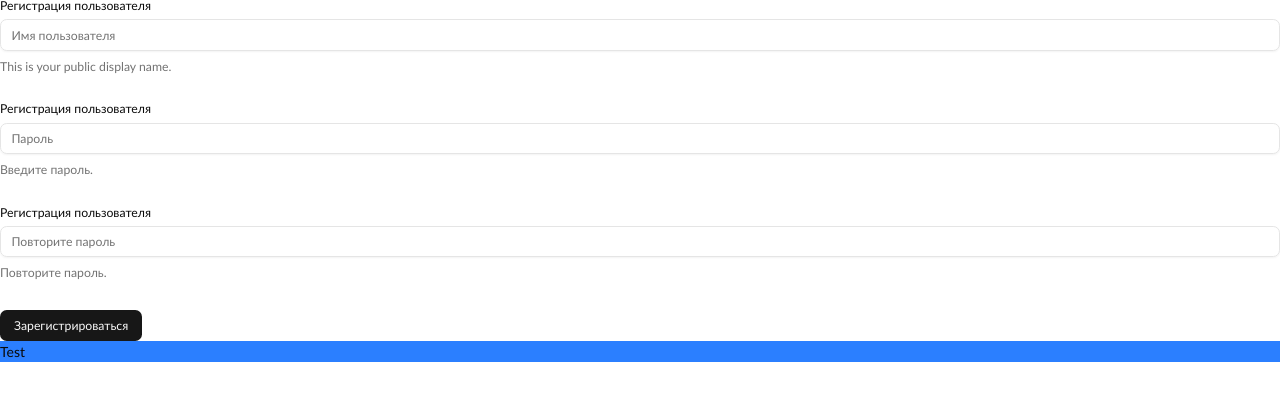
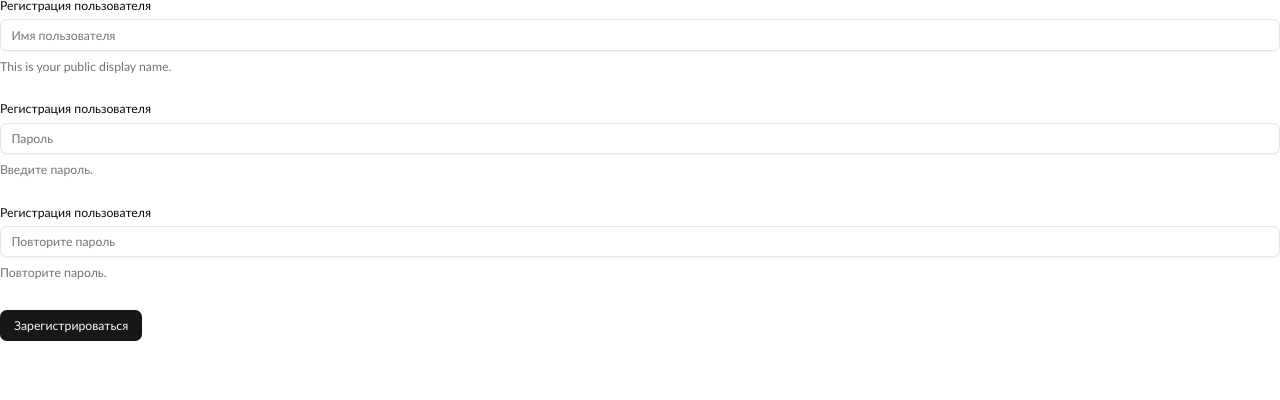
Before and after one commit to LLStudent83/balls_js, a React (Vite) app: page /auth in a window 1280 px wide. Shown: the top 400 px of the page. Built offline with nearby package versions, Linux system fonts and the light colour scheme.

Commit message:
fix: восстановил работу после мержа

```diff
--- a/postcss.config.mjs
+++ /dev/null
@@ -1,5 +0,0 @@
-export default {
-	plugins: {
-		"@tailwindcss/postcss": {},
-	},
-};
--- a/src/pages/authPage/ui/AuthForm.tsx
+++ b/src/pages/authPage/ui/AuthForm.tsx
@@ -2,7 +2,7 @@ import { zodResolver } from "@hookform/resolvers/zod";
 import { useForm } from "react-hook-form";
 import { z } from "zod";
 
-import { Button } from "@/components/ui/button";
+import { Button } from "@shadcn/components/ui/button";
 import {
 	Form,
 	FormControl,
@@ -11,8 +11,8 @@ import {
 	FormItem,
 	FormLabel,
 	FormMessage,
-} from "@/components/ui/form";
-import { Input } from "@/components/ui/input";
+} from "@shadcn/components/ui/form";
+import { Input } from "@shadcn/components/ui/input";
 
 const formSchema = z.object({
 	username: z.string().min(2, {
@@ -107,7 +107,6 @@ repeatPassword: ''
 				/>
 				<Button type="submit">Зарегистрироваться</Button>
 			</form>
-			<div className="bg-blue-500">Test</div>
 		</Form>
 
 	);
--- a/src/shared/ui/shadcn/components/ui/button.tsx
+++ b/src/shared/ui/shadcn/components/ui/button.tsx
@@ -1,8 +1,7 @@
-import * as React from "react";
 import { Slot } from "@radix-ui/react-slot";
+import { cn } from "@shadcn/lib/utils";
 import { cva, type VariantProps } from "class-variance-authority";
-
-import { cn } from "@shadcn/lib/utils";
+import type * as React from "react";
 
 const buttonVariants = cva(
 	"inline-flex items-center justify-center gap-2 whitespace-nowrap rounded-md text-sm font-medium transition-all disabled:pointer-events-none disabled:opacity-50 [&_svg]:pointer-events-none [&_svg:not([class*='size-'])]:size-4 shrink-0 [&_svg]:shrink-0 outline-none focus-visible:border-ring focus-visible:ring-ring/50 focus-visible:ring-[3px] aria-invalid:ring-destructive/20 dark:aria-invalid:ring-destructive/40 aria-invalid:border-destructive",
--- a/src/shared/ui/shadcn/components/ui/form.tsx
+++ b/src/shared/ui/shadcn/components/ui/form.tsx
@@ -12,8 +12,8 @@ import {
 	useFormContext,
 	useFormState,
 } from "react-hook-form";
-import { Label } from "@/components/ui/label";
-import { cn } from "@/lib/utils";
+import { Label } from "@shadcn/components/ui/label";
+import { cn } from "@shadcn/lib/utils";
 
 const Form = FormProvider;
 
--- a/src/shared/ui/shadcn/components/ui/input.tsx
+++ b/src/shared/ui/shadcn/components/ui/input.tsx
@@ -1,6 +1,6 @@
 import * as React from "react"
 
-import { cn } from "@/lib/utils"
+import { cn } from "@shadcn/lib/utils"
 
 function Input({ className, type, ...props }: React.ComponentProps<"input">) {
   return (
```
Also changed, not shown: package.json (+6 -1 lines), src/shared/ui/shadcn/components/ui/label.tsx (+6 -6 lines).
